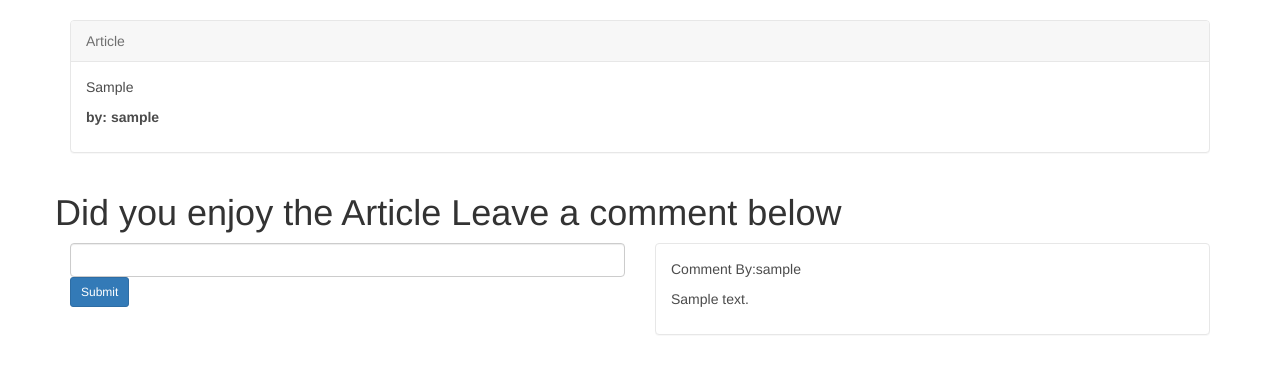
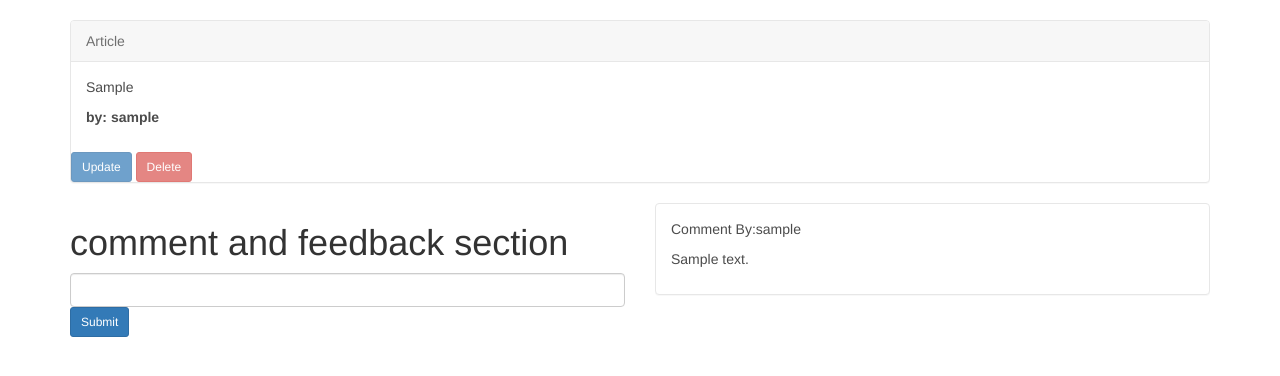
Before and after one commit to Nyota254/flask-blog, a Flask app: page /articlediscussion/1/comment in a window 1280 px wide. Shown: the part 52-428 px from the top of the page. Run offline with Flask 2, Linux system fonts and the light colour scheme; a user stored in the database is signed in; tables that the repository leaves empty hold one stand-in row (values such as "Sample post"); some libraries are stand-ins or nearby versions.

Commit message:
add the delete and update functionality to the articles

```diff
--- a/app/main/views.py
+++ b/app/main/views.py
@@ -94,3 +94,14 @@ def update(article_id):
         form.category.data = current_article.category
         form.article.data = current_article.article
     return render_template('addarticle.html',title = 'update article',articleform = form)
+
+
+@main.route('/articlediscussion/<int:article_id>/delete',methods=['POST'])
+@login_required
+def delete(article_id):
+    current_article = Article.query.filter_by(id = article_id).first()
+    if current_article.user != current_user:
+        abort(403)
+    db.session.delete(current_article)
+    db.session.commit()
+    return redirect(url_for('.index'))
--- a/app/templates/articlediscussion.html
+++ b/app/templates/articlediscussion.html
@@ -10,10 +10,16 @@
                 <p>{{ article.article }}</p>
                 <p><strong>by: {{ article.user.username }}</strong></p>
             </div>
+            {% if article.user == current_user %}
+                    <div>
+                        <a class="btn btn-primary btn-sm sm-1"href="{{url_for('main.update',article_id = article.id)}}">Update</a>
+                        <button type="button" class="btn btn-danger btn-sm sm-1" data-toggle="modal" data-target="#deleteModal">Delete</button>
+                    </div>
+                    {% endif %}
         </div>
         <div class="row">
-            <h1>Did you enjoy the Article Leave a comment below</h1>
             <div class="col-md-6">
+                    <h1>comment and feedback section</h1>
                 <form action="/articlediscussion/{{article.id}}/comment" method="post">
                     <div class="form-group">
                         <input type="text" name="comment" class="form-control">
@@ -34,4 +40,22 @@
         </div>
     </div>
 </div>
+<div class="modal fade" id="deleteModal" tabindex="-1" role="dialog" aria-labelledby="deleteModalLabel" aria-hidden="true">
+        <div class="modal-dialog" role="document">
+          <div class="modal-content">
+            <div class="modal-header">
+              <h5 class="modal-title" id="deleteModalLabel">Delete Article?</h5>
+              <button type="button" class="close" data-dismiss="modal" aria-label="Close">
+                <span aria-hidden="true">&times;</span>
+              </button>
+            </div>
+            <div class="modal-footer">
+              <button type="button" class="btn btn-secondary" data-dismiss="modal">Close</button>
+              <form action="{{url_for('.delete',article_id = article.id)}}" method="POST">
+                    <input type="submit" class="btn btn-danger" value="Delete">
+              </form>
+            </div>
+          </div>
+        </div>
+      </div>
 {% endblock %}
```
